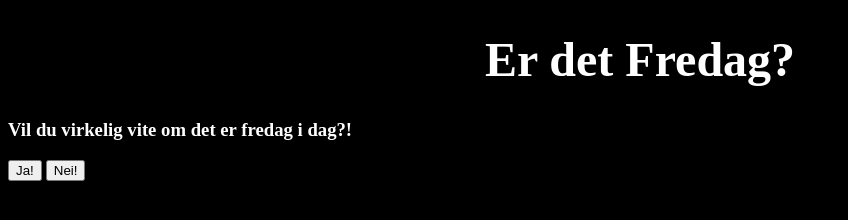
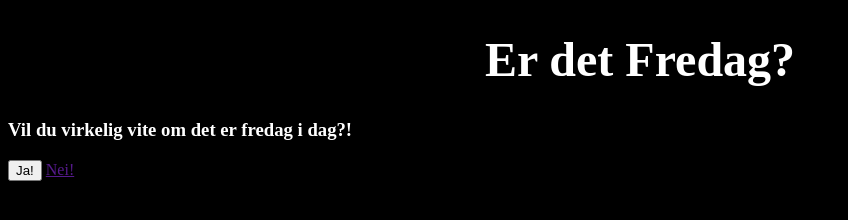
Before and after one commit to electric663hair/nrgu, a plain HTML site: page index.html in a window 1280 px wide. Shown: the whole page, without its empty margins (0-848 px from the left). Drawn offline with Linux system fonts and the light colour scheme.

Commit message:
Update index.html

```diff
--- a/index.html
+++ b/index.html
@@ -17,7 +17,8 @@
             <h3 id="no-text">Vil du virkelig vite om det er fredag i dag?!</h2>
             <button id="countdownBtn" onclick="countdown(3)" onclick="document.getElementById('1').style.display = 'block'">Ja!</button>
             <p id="countdown"></p>
-            <button id="no-button" onclick="closeWindow()">Nei!</button>
+<!--             <button id="no-button" onclick="closeWindow()">Nei!</button> -->
+            <a id="no-button" href="" style="text-decorations: none;">Nei!</a>
         </div>
 
 
```
